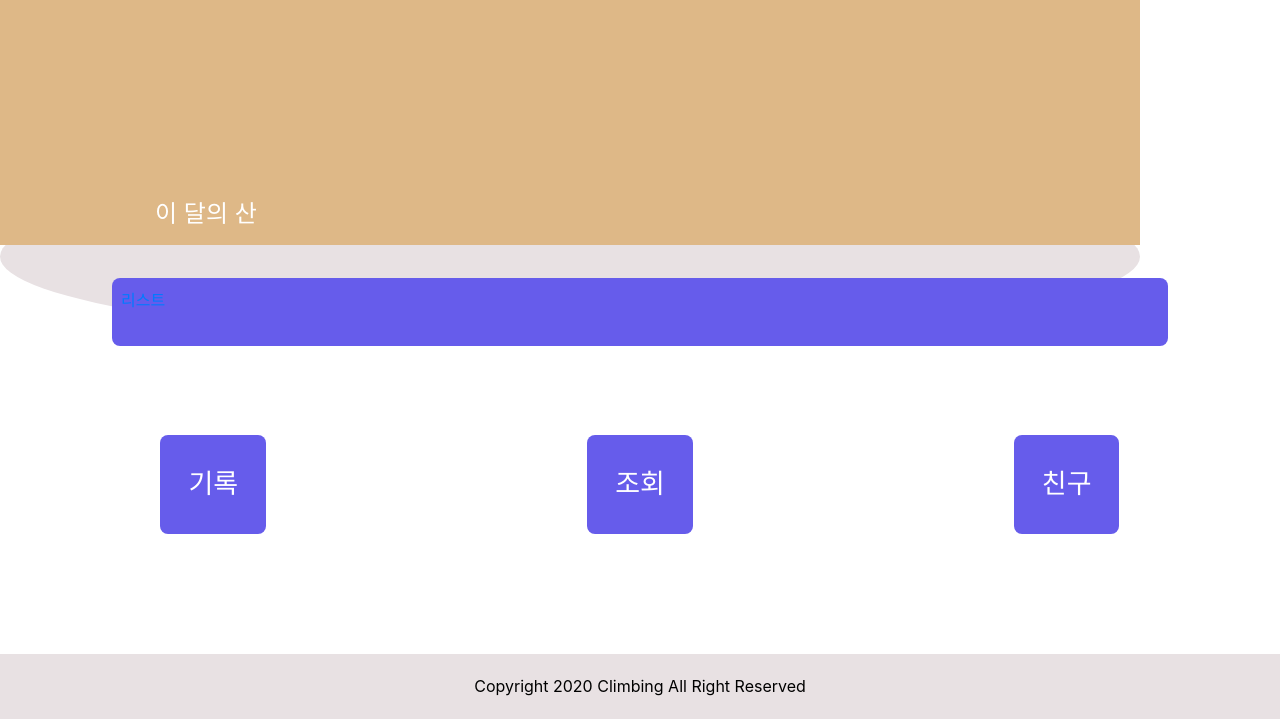
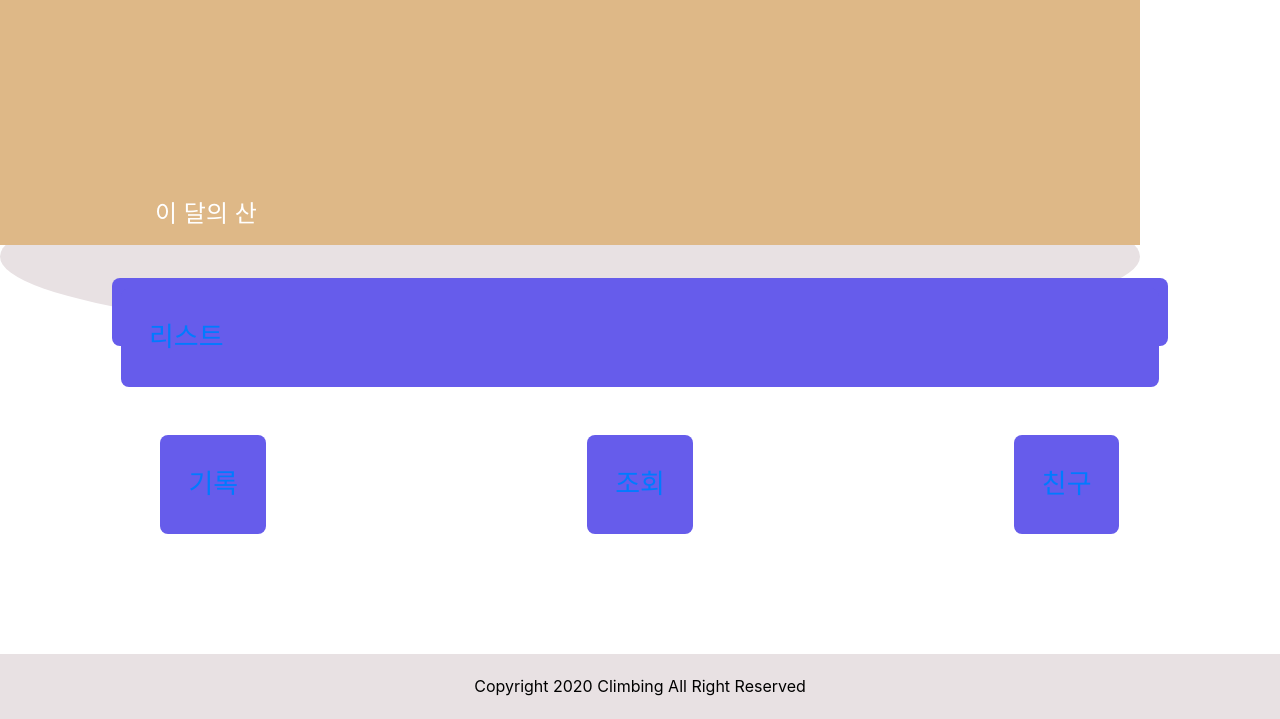
Before and after one commit to tsaurav18/climbing_App, a Django app: template Main/climbing/templates/main.html in a window 1280 px wide. Shown: the part 81-800 px from the top of the page. Run offline with Django 3.2, Linux system fonts and the light colour scheme; the template is opened without the code that fills it, so the values that code supplies are empty; some libraries are stand-ins or nearby versions.

Commit message:
메인 페이지의 버튼들 링크 가능하도록 변경

```diff
--- a/Main/climbing/templates/main.html
+++ b/Main/climbing/templates/main.html
@@ -154,13 +154,13 @@
         <div class="btn-container">
             <div class="list-btn-container">
                 <div class="list-btn">
-                    <a href="/list">리스트</a>
+                    <div class="col-xs-6 row-btn"><a href="/list">리스트</a></div>
                 </div>
             </div>
             <div class="row">
-                <div class="col-xs-6 row-btn">기록</div>
-                <div class="col-xs-6 row-btn">조회</div>
-                <div class="col-xs-6 row-btn">친구</div>
+                <div class="col-xs-6 row-btn"><a href="/record">기록</a></div>
+                <div class="col-xs-6 row-btn"><a href="/mylist">조회</a></div>
+                <div class="col-xs-6 row-btn"><a href="/friend">친구</a></div>
             </div>
         </div>
         <div class="footer">
```
